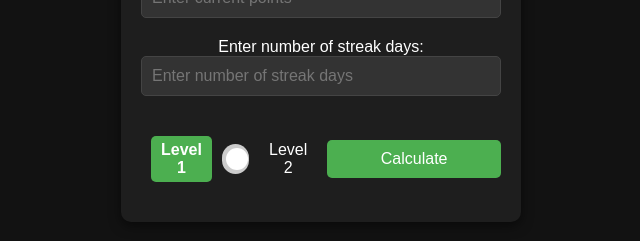
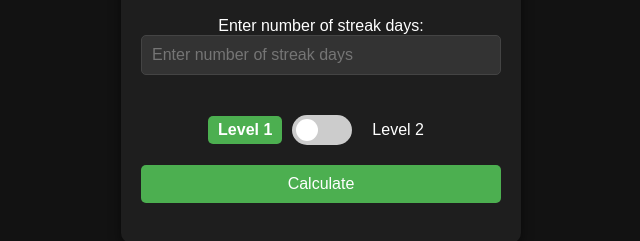
Before and after one commit to jayansh-gaadhe/points_calc, a plain HTML site: page index.html in a window 1280 px wide. Shown: the part 343-584 px from the top of the page, without its empty margins (319-959 px from the left). Drawn offline with Linux system fonts and the light colour scheme.

Commit message:
Updating the index.html

```diff
--- a/index.html
+++ b/index.html
@@ -4,7 +4,7 @@
     <meta charset="UTF-8">
     <meta name="viewport" content="width=device-width, initial-scale=1.0">
     <title>Points and Date Calculator</title>
-    <link rel="stylesheet" href="styles.css">
+    <link rel="stylesheet" href="styles.css"> <!-- Link to CSS file -->
 </head>
 <body>
 
@@ -18,17 +18,18 @@
     <input type="number" id="streakDays" placeholder="Enter number of streak days" min="0">
 
     <div class="smart-switch">
-        <span id="level1Label" class="level-label level1-active">Level 1</span>
+        <span id="level1Label" class="level-label level1-active">Level 1</span> <!-- Default level is Level 1 -->
         <label class="switch">
             <input type="checkbox" id="levelToggle">
             <span class="slider"></span>
         </label>
-        <span id="level2Label" class="level-label">Level 2</span>
+        <span id="level2Label" class="level-label">Level 2</span> <!-- Default level is not active -->
+    </div>
 
     <button id="calculateButton">Calculate</button>
     <div class="result" id="result"></div>
 </div>
 
-<script src="script.js"></script>
+<script src="script.js"></script> <!-- Link to JS file -->
 </body>
 </html>
```
